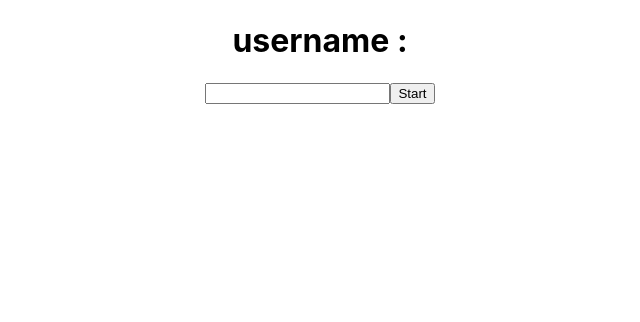
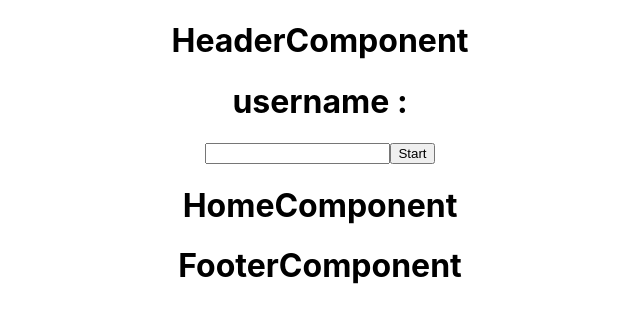
Before and after one commit to dsi28/fitness-app, a React (Create React App) app: page / in a window 1280 px wide. Shown: the top 322 px of the page, without its empty margins (320-960 px from the left). Built offline with nearby package versions, Linux system fonts and the light colour scheme.

Commit message:
added footer, header and home component.

```diff
--- /dev/null
+++ b/src/components/FooterComponent.js
@@ -0,0 +1,12 @@
+import React, { Component } from 'react';
+
+
+
+
+class Footer extends Component {
+	render() {
+		return <h1> FooterComponent</h1>;
+	}
+}
+
+export default Footer;
--- /dev/null
+++ b/src/components/HeaderComponent.js
@@ -0,0 +1,14 @@
+import React, { Component } from 'react';
+
+
+
+
+
+
+class Header extends Component {
+	render() {
+		return <h1> HeaderComponent</h1>;
+	}
+}
+
+export default Header;
--- a/src/components/HomeComponent.js
+++ b/src/components/HomeComponent.js
@@ -0,0 +1,18 @@
+import React, { Component } from 'react';
+
+
+
+
+
+
+
+
+
+
+class Home extends Component {
+	render() {
+		return <h1> HomeComponent </h1>;
+	}
+}
+
+export default Home;
--- a/src/components/MainComponent.js
+++ b/src/components/MainComponent.js
@@ -1,14 +1,23 @@
 import React, {Component} from 'react';
 
 import Login from './LoginComponent';
+import Home from './HomeComponent';
+import Header from './HeaderComponent';
+import Footer from './FooterComponent';
+
 
 class Main extends Component{
     render(){
         return(
             <>
+                <Header/>
                 <Login/>
+                <Home/>
+                <Footer/>
             </>
         )
     }
 }
+
+
 export default Main;
```
